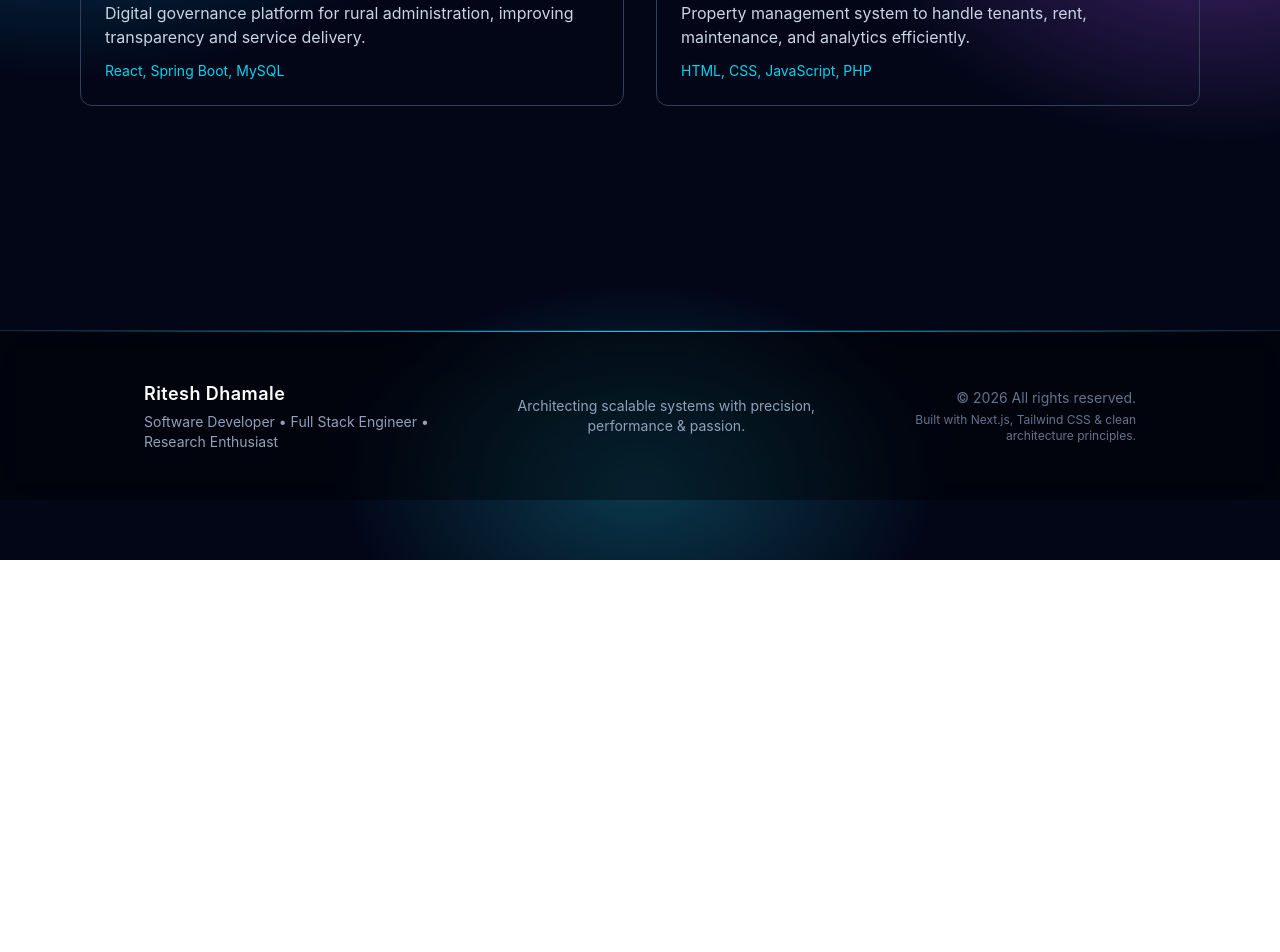
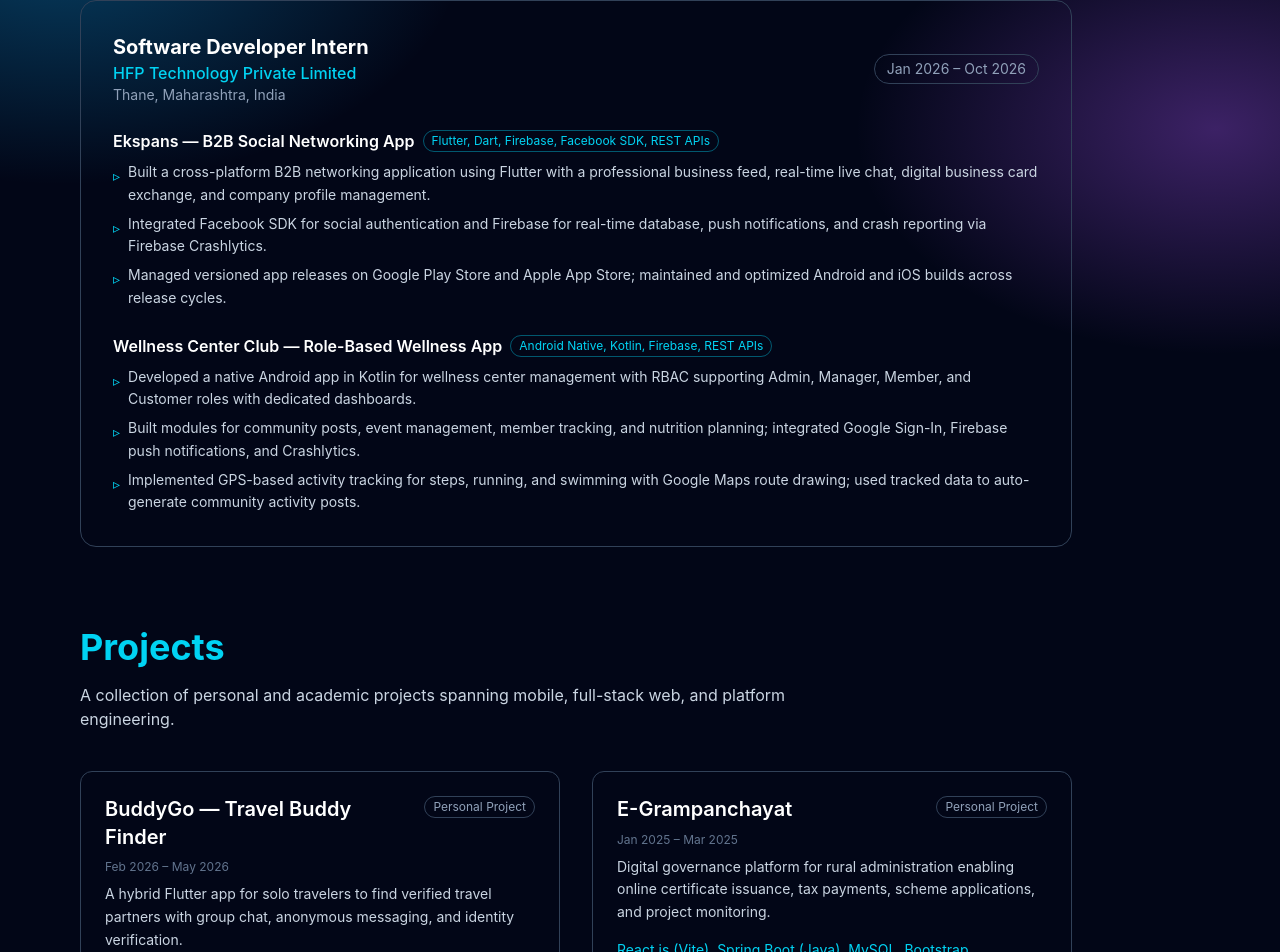
Before and after one commit to Ritesh-1703/Portfolio, a Next.js app: page /projects in a window 1280 px wide. Shown: the part 240-1192 px from the top of the page. Before the commit the page ends 800 px from the top, so only its background shows below. Built offline with nearby package versions, Linux system fonts and the light colour scheme.

Commit message:
Updated the project page

```diff
--- a/app/projects/page.tsx
+++ b/app/projects/page.tsx
@@ -1,36 +1,165 @@
+"use client";
+
 import Link from "next/link";
+import { motion } from "framer-motion";
+
+const experiences = [
+  {
+    role: "Software Developer Intern",
+    company: "HFP Technology Private Limited",
+    location: "Thane, Maharashtra, India",
+    duration: "Jan 2026 – Oct 2026",
+    projects: [
+      {
+        name: "Ekspans — B2B Social Networking App",
+        tech: "Flutter, Dart, Firebase, Facebook SDK, REST APIs",
+        points: [
+          "Built a cross-platform B2B networking application using Flutter with a professional business feed, real-time live chat, digital business card exchange, and company profile management.",
+          "Integrated Facebook SDK for social authentication and Firebase for real-time database, push notifications, and crash reporting via Firebase Crashlytics.",
+          "Managed versioned app releases on Google Play Store and Apple App Store; maintained and optimized Android and iOS builds across release cycles.",
+        ],
+      },
+      {
+        name: "Wellness Center Club — Role-Based Wellness App",
+        tech: "Android Native, Kotlin, Firebase, REST APIs",
+        points: [
+          "Developed a native Android app in Kotlin for wellness center management with RBAC supporting Admin, Manager, Member, and Customer roles with dedicated dashboards.",
+          "Built modules for community posts, event management, member tracking, and nutrition planning; integrated Google Sign-In, Firebase push notifications, and Crashlytics.",
+          "Implemented GPS-based activity tracking for steps, running, and swimming with Google Maps route drawing; used tracked data to auto-generate community activity posts.",
+        ],
+      },
+    ],
+  },
+];
 
 const projects = [
   {
-    title: "E-Gram Panchayat System",
-    desc: "Digital governance platform for rural administration, improving transparency and service delivery.",
+    title: "BuddyGo — Travel Buddy Finder",
+    desc: "A hybrid Flutter app for solo travelers to find verified travel partners with group chat, anonymous messaging, and identity verification.",
+    link: "/projects/buddygo",
+    tech: "Flutter, Dart, Firebase, Google Maps, REST APIs",
+    duration: "Feb 2026 – May 2026",
+    badge: "Personal Project",
+  },
+  {
+    title: "E-Grampanchayat",
+    desc: "Digital governance platform for rural administration enabling online certificate issuance, tax payments, scheme applications, and project monitoring.",
     link: "/projects/egram",
-    tech: "React, Spring Boot, MySQL",
+    tech: "React.js (Vite), Spring Boot (Java), MySQL, Bootstrap",
+    duration: "Jan 2025 – Mar 2025",
+    badge: "Personal Project",
   },
   {
     title: "Tenant Booster",
     desc: "Property management system to handle tenants, rent, maintenance, and analytics efficiently.",
     link: "/projects/tenant",
     tech: "HTML, CSS, JavaScript, PHP",
+    duration: "",
+    badge: "Personal Project",
   },
 ];
 
 export default function ProjectsPage() {
   return (
-    <main className="px-6 md:px-20 py-24">
-      <h1 className="text-4xl font-bold text-cyan-400 mb-10">Projects</h1>
+    <main className="px-6 md:px-20 py-24 max-w-6xl">
+      {/* ── Work Experience ── */}
+      <h1 className="text-4xl font-bold text-cyan-400 mb-4">Work Experience</h1>
+      <p className="text-slate-300 mb-10 max-w-3xl">
+        Professional experience building production-grade mobile and web
+        applications across cross-platform and native stacks.
+      </p>
+
+      <div className="space-y-10 mb-20">
+        {experiences.map((exp, idx) => (
+          <motion.div
+            key={idx}
+            initial={{ opacity: 0, y: 24 }}
+            whileInView={{ opacity: 1, y: 0 }}
+            viewport={{ once: true }}
+            transition={{ duration: 0.5, delay: idx * 0.1 }}
+            className="border border-slate-700 rounded-2xl p-6 md:p-8 hover:border-cyan-400/60 transition"
+          >
+            {/* Header */}
+            <div className="flex flex-col md:flex-row md:items-center md:justify-between gap-1 mb-6">
+              <div>
+                <h2 className="text-xl font-bold text-white">{exp.role}</h2>
+                <p className="text-cyan-400 font-medium">{exp.company}</p>
+                <p className="text-slate-400 text-sm">{exp.location}</p>
+              </div>
+              <span className="text-sm text-slate-400 border border-slate-700 rounded-full px-3 py-1 self-start md:self-auto whitespace-nowrap">
+                {exp.duration}
+              </span>
+            </div>
+
+            {/* Sub-projects */}
+            <div className="space-y-6">
+              {exp.projects.map((proj, pIdx) => (
+                <div key={pIdx}>
+                  <div className="flex flex-wrap items-center gap-2 mb-2">
+                    <h3 className="text-white font-semibold">{proj.name}</h3>
+                    <span className="text-xs text-cyan-400 border border-cyan-400/40 rounded-full px-2 py-0.5">
+                      {proj.tech}
+                    </span>
+                  </div>
+                  <ul className="space-y-1.5">
+                    {proj.points.map((pt, i) => (
+                      <li
+                        key={i}
+                        className="flex gap-2 text-slate-300 text-sm leading-relaxed"
+                      >
+                        <span className="text-cyan-400 mt-1 shrink-0">▹</span>
+                        {pt}
+                      </li>
+                    ))}
+                  </ul>
+                </div>
+              ))}
+            </div>
+          </motion.div>
+        ))}
+      </div>
+
+      {/* ── Projects ── */}
+      <h1 className="text-4xl font-bold text-cyan-400 mb-4">Projects</h1>
+      <p className="text-slate-300 mb-10 max-w-3xl">
+        A collection of personal and academic projects spanning mobile,
+        full-stack web, and platform engineering.
+      </p>
 
       <div className="grid md:grid-cols-2 gap-8">
-        {projects.map((project) => (
-          <Link
+        {projects.map((project, idx) => (
+          <motion.div
             key={project.title}
-            href={project.link}
-            className="border border-slate-700 rounded-xl p-6 hover:border-cyan-400 glow transition block"
+            initial={{ opacity: 0, y: 24 }}
+            whileInView={{ opacity: 1, y: 0 }}
+            viewport={{ once: true }}
+            transition={{ duration: 0.4, delay: idx * 0.1 }}
           >
-            <h2 className="text-2xl font-semibold mb-2">{project.title}</h2>
-            <p className="text-slate-300 mb-3">{project.desc}</p>
-            <p className="text-sm text-cyan-400">{project.tech}</p>
-          </Link>
+            <Link
+              href={project.link}
+              className="border border-slate-700 rounded-xl p-6 hover:border-cyan-400 hover:shadow-cyan-400/20 hover:shadow-lg transition block h-full"
+            >
+              <div className="flex items-start justify-between gap-2 mb-2">
+                <h2 className="text-xl font-semibold text-white leading-snug">
+                  {project.title}
+                </h2>
+                {project.badge && (
+                  <span className="text-xs shrink-0 text-slate-400 border border-slate-700 rounded-full px-2 py-0.5">
+                    {project.badge}
+                  </span>
+                )}
+              </div>
+              {project.duration && (
+                <p className="text-xs text-slate-500 mb-2">
+                  {project.duration}
+                </p>
+              )}
+              <p className="text-slate-300 mb-4 text-sm leading-relaxed">
+                {project.desc}
+              </p>
+              <p className="text-sm text-cyan-400">{project.tech}</p>
+            </Link>
+          </motion.div>
         ))}
       </div>
     </main>
```
